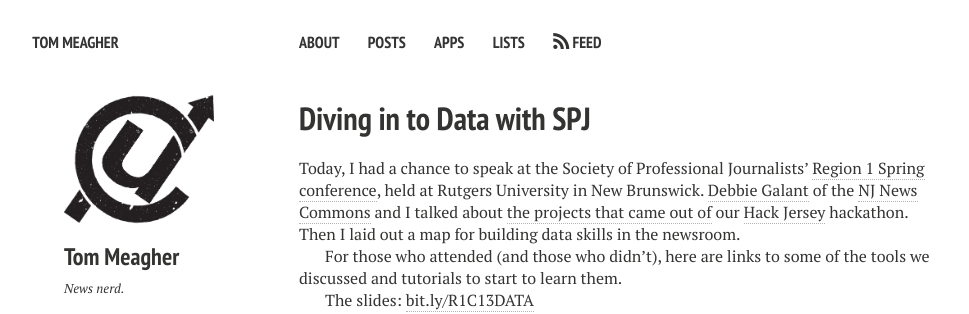
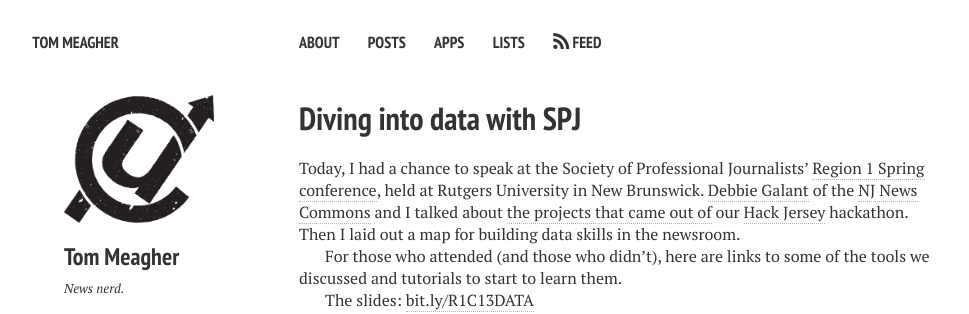
Before and after one commit to tommeagher/tommeagher.github.io, a Jekyll site: the page built from _posts/2013-04-12-diving-in-to-data-with-spj.markdown, in a window 1280 px wide and 900 px high. Shown: the top 314 px of the window, without its empty margins (21-990 px from the left). Built offline with Jekyll 4.4.1, drawn with Linux system fonts in a browser that asks for light colours; nearby versions of some CDN libraries; some of the changed text lies outside the part shown.

Commit message:
tweaked clips and post

```diff
--- a/_data/clips.yml
+++ b/_data/clips.yml
@@ -9,7 +9,7 @@
   date: 4/20/14
   url: http://data.digitalfirstmedia.com/waffler-pa/
   image: waffler.png
-  description: This local election game began as <a href="http://outsidethunderdome.com/2013/05/01/gaming-news/" target="_blank">a hackathon project</a>. We worked closely with colleagues at the York Daily Record to revise the game to make it into more than just a proof of concept. We redesigned the app to include reporting on the crowded 2014 Pennsylvania gubernatorial primary race, so users could compare their views on hot-button political issues in the Keystone State to the state positions of the candidates. This made for an informative and engaging app that was also a lot of fun to play.
+  description: This local election game began as <a href="http://outsidethunderdome.com/2013/05/01/gaming-news/" target="_blank">a hackathon project</a>. We worked closely with colleagues at the York Daily Record to make it into more than just a proof of concept. We redesigned the app to include reporting on the crowded 2014 Pennsylvania gubernatorial primary race, so users could compare their views on hot-button political issues in the Keystone State to the positions of the candidates. This made for an informative and engaging app that was also a lot of fun to play.
 
 - title: ACA exchanges don't cover everyone the same
   date: 2/28/14
@@ -45,7 +45,7 @@
   date: 9/17/13
   url: http://www.denverpost.com/2013coloradofloods/ci_24106933/colorado-flood-map-2013-river-gauges
   image: river-gauges-snap-big.png
-  description: As central Colorado was hammered by record flooding, my team worked with colleagues in the Denver Post newsroom to help visualize the extent of the flood. We tapped into river gauges operated by the U.S. Geological Survey and the National Weather Service to build this app. It tracks the levels of various rivers in the flooded area pulling live data from the gauges. If you look at <a href="http://tdbeta.digitalfirstmedia.com/denver-flood-gauges/" target="_blank">this snapshot</a> from the height of the flooding, you can see not only how extraordinary the deluge was, but also how much longer the flooded communities would have to wait for the waters to recede.
+  description: When central Colorado was hammered by record flooding, my team worked with colleagues in the Denver Post newsroom to help visualize the extent of the flood. We tapped into river gauges operated by the U.S. Geological Survey and the National Weather Service to build this app. It tracks the levels of various rivers in the flooded area pulling live data from the gauges. If you look at <a href="http://tdbeta.digitalfirstmedia.com/denver-flood-gauges/" target="_blank">this snapshot</a> from the height of the flooding, you can see not only how extraordinary the deluge was, but also how much longer the flooded communities would have to wait for the waters to recede.
 
 - title: Measuring the backlog of disabled veterans
   date: 6/30/13
--- a/_posts/2013-04-12-diving-in-to-data-with-spj.markdown
+++ b/_posts/2013-04-12-diving-in-to-data-with-spj.markdown
@@ -5,7 +5,7 @@
 layout: post
 category: blog
 slug: diving-in-to-data-with-spj
-title: Diving in to Data with SPJ
+title: Diving into data with SPJ
 wordpress_id: 1311
 tags: [Hack Jersey, news apps, open data, data journalism]
 ---
```
Also changed, not shown: 8 other files.
